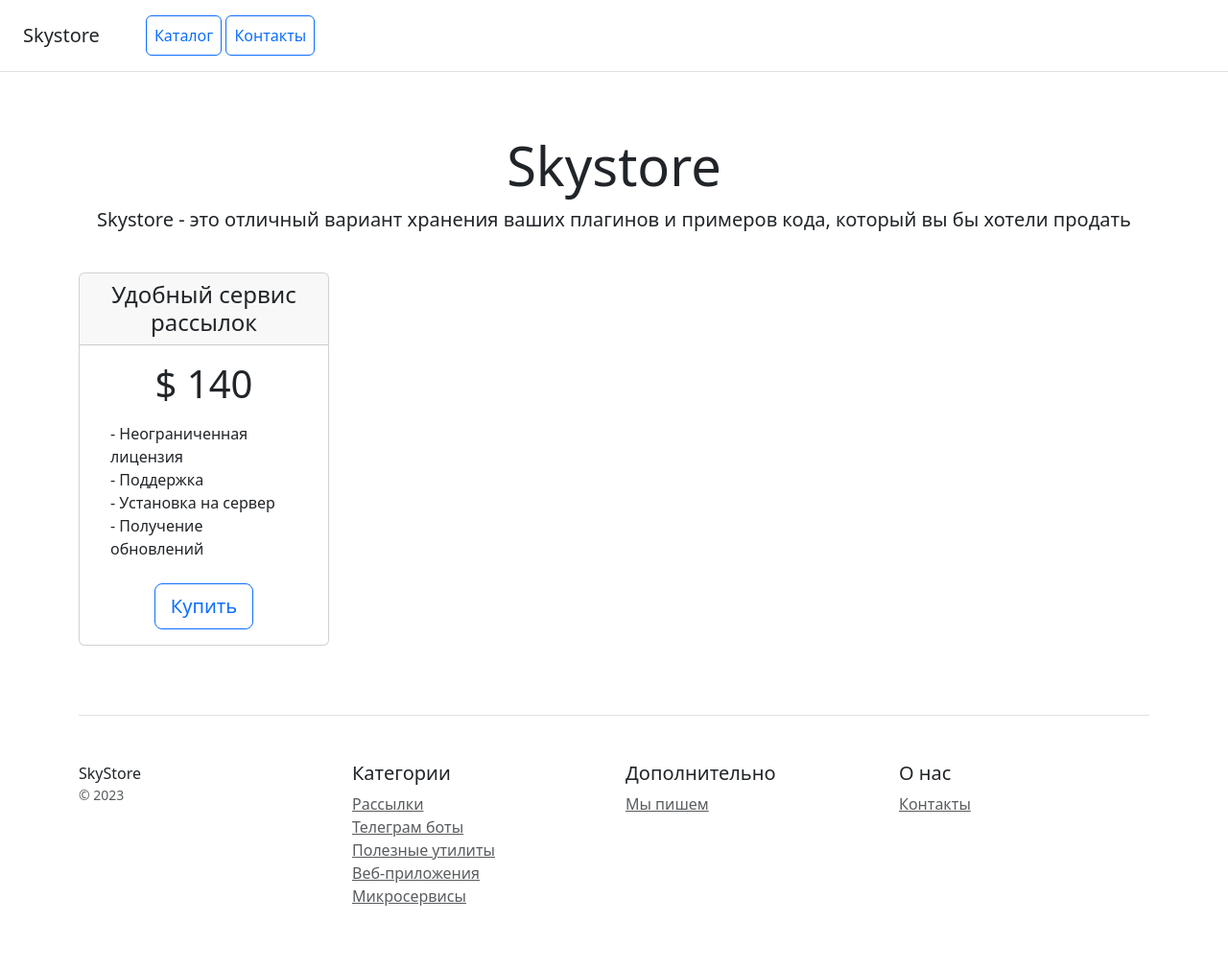
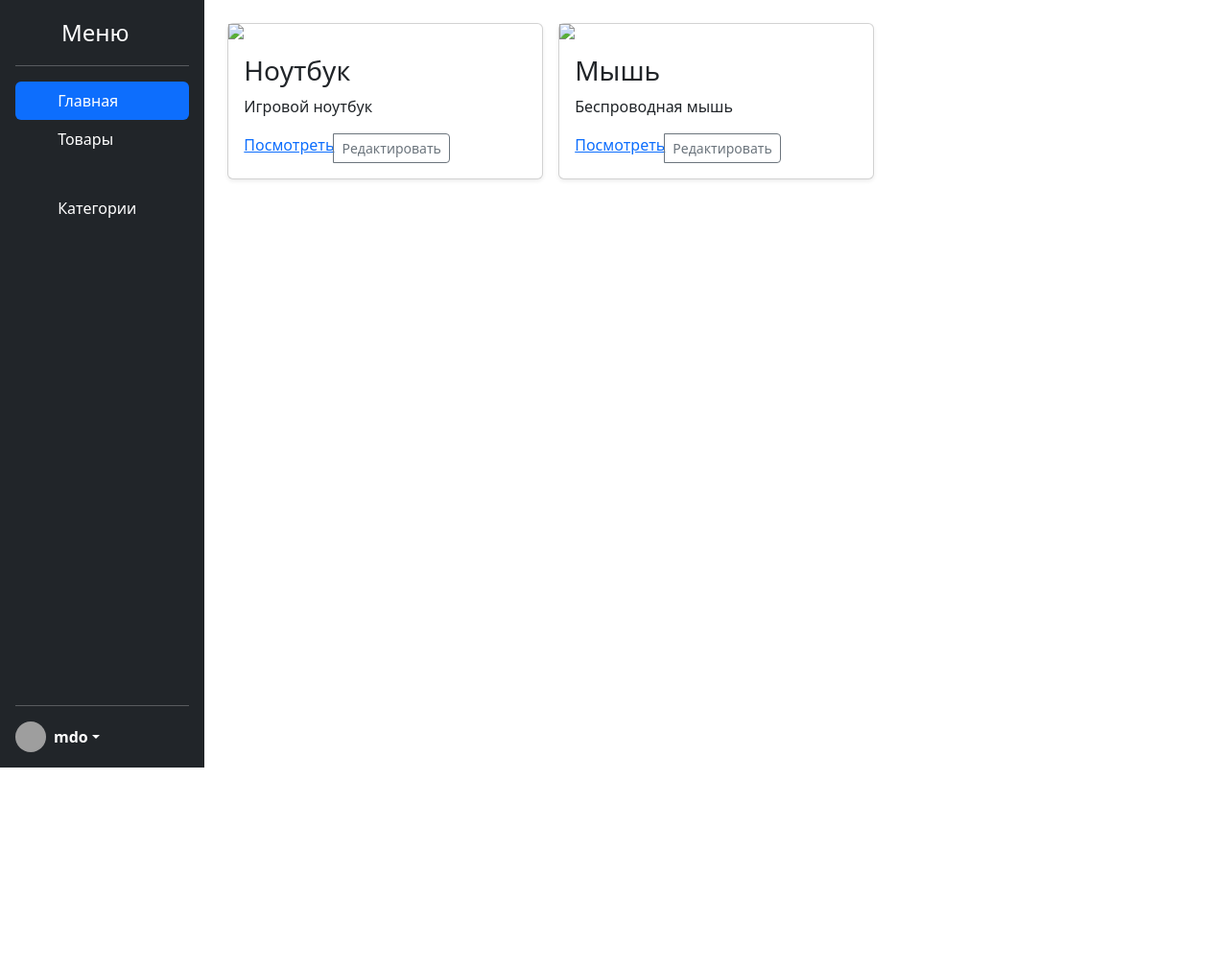
Before and after one commit to d1nEA7/jango_Online-store, a Django app: template catalog/templates/home.html in a window 1280 px wide. Shown: the whole page at 96% size. After the commit the page ends 800 px from the top, so only its background shows below. Run offline with Django 5.2, Linux system fonts and the light colour scheme; the template is opened without the code that fills it: values that come from a table or form of the project are taken from there, others are empty; data comes from the database, SQL or seed files in the repository; some libraries are stand-ins or nearby versions; grey boxes are pictures that could not be loaded.

Commit message:
add link and base html

```diff
--- a/catalog/admin.py
+++ b/catalog/admin.py
@@ -7,7 +7,7 @@ from .models import Category, Product
 
 @admin.register(Category)
 class CategoryAdmin(admin.ModelAdmin):
-    list_display = ("id", "name_category")   # ← исправлено
+    list_display = ("id", "name_category")  # ← исправлено
 
 
 @admin.register(Product)
--- a/catalog/models.py
+++ b/catalog/models.py
@@ -3,16 +3,24 @@ from django.db import models
 # Create your models here.
 from django.db import models
 
+
 class Product(models.Model):
     name_product = models.CharField(max_length=100, verbose_name="Название продукта")
-    description_product = models.CharField(max_length=100, verbose_name="Описание продукта", blank=True, null=True)
-    image_product = models.ImageField(upload_to='img_products/', blank=True, null=True)
-    category = models.ForeignKey('Category', on_delete=models.CASCADE)
-    price_product = models.DecimalField(max_digits=10, decimal_places=2)
+    description_product = models.CharField(
+        max_length=100, verbose_name="Описание продукта", blank=True, null=True
+    )
+    image_product = models.ImageField(upload_to="img_products/", blank=True, null=True)
+    category = models.ForeignKey("Category", on_delete=models.CASCADE, verbose_name="Категория")
+    price_product = models.DecimalField(max_digits=10, decimal_places=2, verbose_name="Цена продукта")
     created_at = models.DateTimeField(auto_now_add=True)
     updated_at = models.DateTimeField(auto_now=True)
+
     def __str__(self):
         return self.name_product
+
+    class Meta:
+        verbose_name = "Продукт"
+        verbose_name_plural = "Продукты"
 
 
 class Category(models.Model):
--- /dev/null
+++ b/catalog/templates/base.html
@@ -0,0 +1,72 @@
+{% load static %}
+
+<!doctype html>
+<html lang="en">
+<head>
+    <meta charset="utf-8">
+    <meta name="viewport" content="width=device-width, initial-scale=1">
+    <title>{% block title %}База{% endblock title %}</title>
+    <!-- Подключение локального Bootstrap CSS -->
+    <link href="{% static 'css/bootstrap.min.css' %}" rel="stylesheet">
+</head>
+<body>
+    <div class="container-fluid">
+        <div class="row">
+            <!-- Боковая панель (занимает 2 колонки из 12) -->
+            <div class="col-md-2 p-0">
+                <div class="d-flex flex-column flex-shrink-0 p-3 text-bg-dark vh-100">
+                    <a href="/" class="d-flex align-items-center mb-3 mb-md-0 me-md-auto text-white text-decoration-none">
+                        <svg class="bi pe-none me-2" width="40" height="32"><use xlink:href="#bootstrap"></use></svg>
+                        <span class="fs-4">Меню</span>
+                    </a>
+                    <hr>
+                    <ul class="nav nav-pills flex-column mb-auto">
+                        <li class="nav-item">
+                            <a href="{% url 'catalog:home' %}" class="nav-link active" aria-current="page">
+                                <svg class="bi pe-none me-2" width="16" height="16"><use xlink:href="#home"></use></svg>
+                                Главная
+                            </a>
+                        </li>
+
+                        <li>
+                            <a href="#" class="nav-link text-white">
+                                <svg class="bi pe-none me-2" width="16" height="16"><use xlink:href="#table"></use></svg>
+                                Товары
+                        </li>
+                        <li>
+                            <a href="#" class="nav-link text-white">
+                                <svg class="bi pe-none me-2" width="16" height="16"><use xlink:href="#grid"></use></svg>
+                                Категории
+                            </a>
+                        </li>
+                    </ul>
+                    <hr>
+                    <div class="dropdown">
+                        <a href="#" class="d-flex align-items-center text-white text-decoration-none dropdown-toggle" data-bs-toggle="dropdown" aria-expanded="false">
+                            <img src="https://github.com/mdo.png" alt="" width="32" height="32" class="rounded-circle me-2">
+                            <strong>mdo</strong>
+                        </a>
+                        <ul class="dropdown-menu dropdown-menu-dark text-small shadow">
+                            <li><a class="dropdown-item" href="#">New project...</a></li>
+                            <li><a class="dropdown-item" href="#">Settings</a></li>
+                            <li><a class="dropdown-item" href="#">Profile</a></li>
+                            <li><hr class="dropdown-divider"></li>
+                            <li><a class="dropdown-item" href="#">Sign out</a></li>
+                        </ul>
+                    </div>
+                </div>
+            </div>
+
+            <!-- Основной контент (занимает 10 колонок из 12) -->
+            <main class="col-md-10 p-4">
+                {% block content %}
+                <!-- Сюда будет вставляться содержимое дочерних шаблонов -->
+                {% endblock %}
+            </main>
+        </div>
+    </div>
+
+    <!-- Подключение Bootstrap JS -->
+    <script src="https://cdn.jsdelivr.net/npm/bootstrap@5.3.3/dist/js/bootstrap.bundle.min.js" integrity="sha384-YvpcrYf0tY3lHB60NNkmXc5s9fDVZLESaAA55NDzOxhy9GkcIdslK1eN7N6jIeHz" crossorigin="anonymous"></script>
+</body>
+</html>
--- a/catalog/templates/home.html
+++ b/catalog/templates/home.html
@@ -1,80 +1,29 @@
-<!doctype html>
-{% load static %}
-<html lang="en">
-<head>
-    <meta charset="utf-8">
-    <meta name="viewport" content="width=device-width, initial-scale=1">
-    <title>Skystore</title>
-    <link href="https://cdn.jsdelivr.net/npm/bootstrap@5.3.3/dist/css/bootstrap.min.css" rel="stylesheet">
+{% extends 'base.html' %}
+{% load my_tags %}
+{% block title %}Главная страница{% endblock title %}
+{% block content %}
 
-</head>
-<body>
-<div class="d-flex flex-column flex-md-row align-items-center p-3 px-md-4 mb-3 bg-white border-bottom box-shadow">
-    <h5 class="my-0 mr-md-auto font-weight-normal">Skystore</h5>
-    <nav class="ms-5">
-        <a class="p-2 btn btn-outline-primary" href="/">Каталог</a>
-        <a class="p-2 btn btn-outline-primary" href="/contacts/">Контакты</a>
-    </nav>
+<div class="row row-cols-1 row-cols-sm-2 row-cols-md-3 g-3">
+    {% for product in products %}
+        <div class="col">
+          <div class="card shadow-sm">
+            <img src="{{product.image_product | media_filter}}" >
+
+            <div class="card-body">
+                <h3 class="card-title">{{ product.name_product }}</h3>
+              <p class="card-text">{{ product.description_product | truncatechars:100 }}</p>
+              <div class="d-flex justify-content-between align-items-center">
+                <div class="btn-group">
+                  <a href="{% url 'catalog:product_details' product.id %}">Посмотреть</a>
+
+                  <button type="button" class="btn btn-sm btn-outline-secondary">Редактировать</button>
                 </div>
 
-<div class="pricing-header px-3 py-3 pt-md-5 pb-md-4 mx-auto text-center">
-    <h1 class="display-4">Skystore</h1>
-    <p class="lead">Skystore - это отличный вариант хранения ваших плагинов и примеров кода, который вы бы хотели
-        продать</p>
-</div>
-
-<div class="container">
-    <div class="row text-center">
-        <div class="col-3">
-            <div class="card mb-4 box-shadow">
-                <div class="card-header">
-                    <h4 class="my-0 font-weight-normal">Удобный сервис рассылок</h4>
-                </div>
-                <div class="card-body">
-                    <h1 class="card-title pricing-card-title">$ 140</h1>
-                    <ul class="list-unstyled mt-3 mb-4 text-start m-3">
-                        <li>- Неограниченная лицензия</li>
-                        <li>- Поддержка</li>
-                        <li>- Установка на сервер</li>
-                        <li>- Получение обновлений</li>
-                    </ul>
-                    <button type="button" class="btn btn-lg btn-block btn-outline-primary">Купить</button>
               </div>
             </div>
           </div>
         </div>
 
-    <footer class="pt-4 my-md-5 pt-md-5 border-top">
-        <div class="row">
-            <div class="col-12 col-md">
-                SkyStore
-                <small class="d-block mb-3 text-muted">&copy; 2023</small>
+    {% endfor %}
 </div>
-            <div class="col-6 col-md">
-                <h5>Категории</h5>
-                <ul class="list-unstyled text-small">
-                    <li><a class="text-muted" href="#">Рассылки</a></li>
-                    <li><a class="text-muted" href="#">Телеграм боты</a></li>
-                    <li><a class="text-muted" href="#">Полезные утилиты</a></li>
-                    <li><a class="text-muted" href="#">Веб-приложения</a></li>
-                    <li><a class="text-muted" href="#">Микросервисы</a></li>
-                </ul>
-            </div>
-            <div class="col-6 col-md">
-                <h5>Дополнительно</h5>
-                <ul class="list-unstyled text-small">
-                    <li><a class="text-muted" href="#">Мы пишем</a></li>
-                </ul>
-            </div>
-            <div class="col-6 col-md">
-                <h5>О нас</h5>
-                <ul class="list-unstyled text-small">
-                    <li><a class="text-muted" href="/contacts/">Контакты</a></li>
-                </ul>
-            </div>
-        </div>
-    </footer>
-</div>
-<script src="https://cdn.jsdelivr.net/npm/bootstrap@5.3.3/js/bootstrap.bundle.min.js"></script>
-</body>
-</html>
+{% endblock %}
--- /dev/null
+++ b/catalog/templatetags/my_tags.py
@@ -0,0 +1,10 @@
+from django import template
+
+register = template.Library()
+
+
+@register.filter
+def media_filter(path):
+    if path:
+        return f"/media/{path}"
+    return "#"
--- a/catalog/urls.py
+++ b/catalog/urls.py
@@ -1,10 +1,12 @@
 from django.urls import path, include
 from catalog.apps import CatalogConfig
-from catalog.views import home, contacts
+from catalog.views import home, contacts, product_details
 
 app_name = CatalogConfig.name
 
 urlpatterns = [
     path("", home, name="home"),
     path("contacts/", contacts, name="contacts"),
+    path("product_details/<int:product_id>/", product_details, name="product_details"),
+
 ]
--- a/config/settings.py
+++ b/config/settings.py
@@ -9,6 +9,7 @@ https://docs.djangoproject.com/en/6.1/topics/settings/
 For the full list of settings and their values, see
 https://docs.djangoproject.com/en/6.1/ref/settings/
 """
+
 import os
 from pathlib import Path
 
@@ -25,7 +26,6 @@ BASE_DIR = Path(__file__).resolve().parent.parent
 
 # SECURITY WARNING: keep the secret key used in production secret!
 SECRET_KEY = os.getenv("SECRET_KEY", "0")
-
 
 
 # SECURITY WARNING: don't run with debug turned on in production!
@@ -91,7 +91,6 @@ DATABASES = {
 }
 
 
-
 # Password validation
 # https://docs.djangoproject.com/en/6.1/ref/settings/#auth-password-validators
 
--- a/config/urls.py
+++ b/config/urls.py
@@ -14,6 +14,7 @@ Including another URLconf
     1. Import the include() function: from django.urls import include, path
     2. Add a URL to urlpatterns:  path('blog/', include('blog.urls'))
 """
+
 from django.contrib import admin
 from django.urls import path, include
 from django.conf.urls.static import static
```
Also changed, not shown: catalog/management/commands/custom_cmd.py (+17 -13 lines), catalog/templates/contacts.html (+10 -0 lines), catalog/templates/product_details.html (added, +79 -0 lines), catalog/views.py (+15 -2 lines), catalog/migrations/0001_initial.py (deleted), catalog/templatetags/__init__.py (added), 1 other file. Lines whose indentation alone changed are shown as unchanged.
